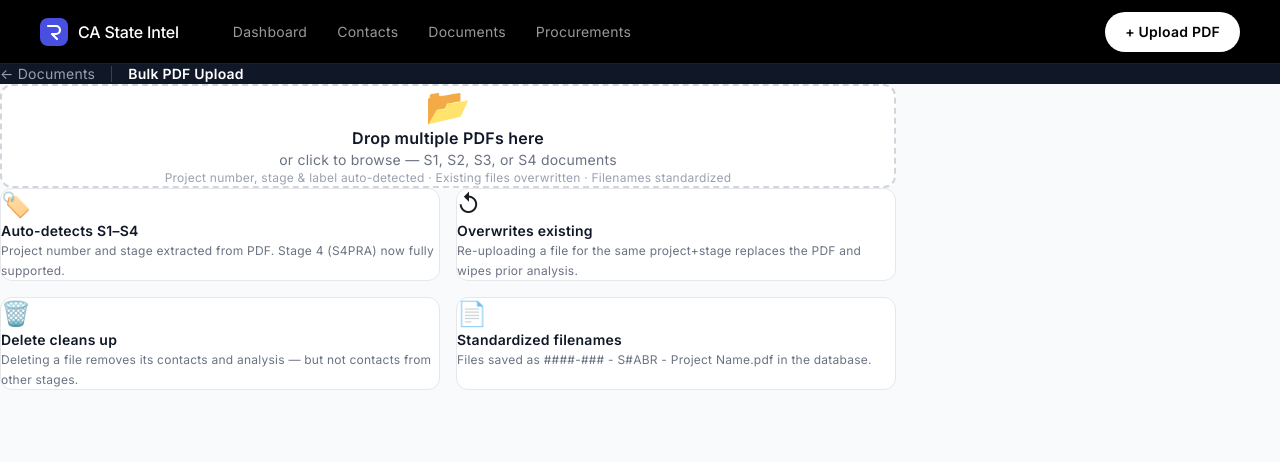
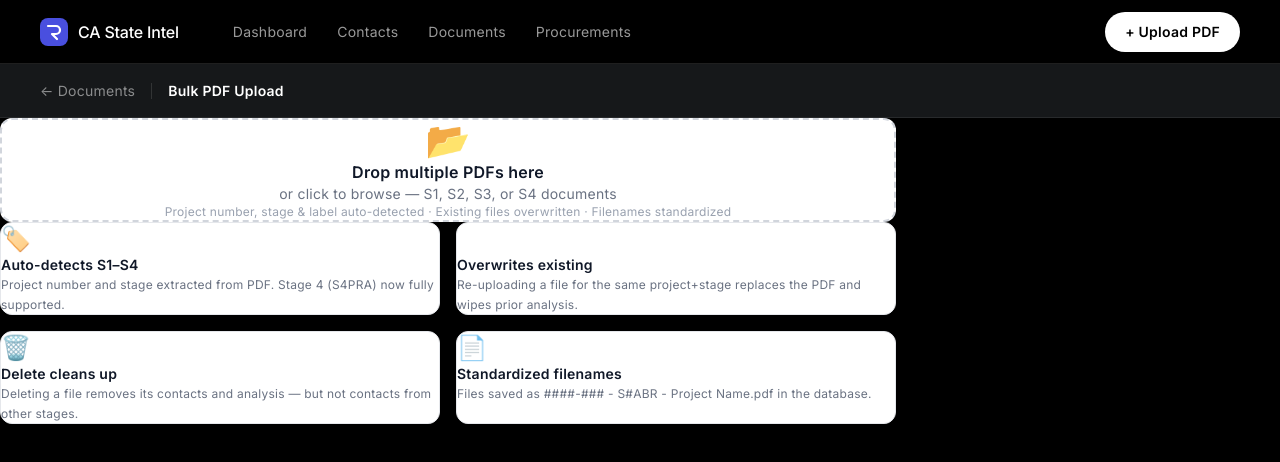
Before and after one commit to nirhiras/CAStateIntel, a Next.js app: page /CAStateIntel/upload in a window 1280 px wide. Shown: the top 462 px of the page. Built offline with nearby package versions, Linux system fonts and the light colour scheme.

Commit message:
style: upload page — full Revolut dark theme

```diff
--- a/app/CAStateIntel/upload/page.tsx
+++ b/app/CAStateIntel/upload/page.tsx
@@ -166,13 +166,13 @@ export default function UploadPage() {
   const overwriteCount = files.filter(f => f.was_overwrite).length;
 
   return (
-    <div className="min-h-screen bg-gray-50">
+    <div style={{ minHeight: "100vh", background: "#000000", color: "#ffffff" }}>
       <RvtNav />
       {/* Header */}
-      <div className="bg-gray-900 text-white px-8 py-4 flex items-center justify-between">
+      <div style={{ background: "#16181a", padding: "16px 40px", display: "flex", alignItems: "center", justifyContent: "space-between", borderBottom: "1px solid rgba(255,255,255,0.08)" }}>
         <div className="flex items-center gap-4">
-          <a href="/CAStateIntel/documents" className="text-gray-400 hover:text-white text-sm">← Documents</a>
-          <div className="w-px h-4 bg-gray-700" />
+          <a href="/CAStateIntel/documents" style={{ color: "rgba(255,255,255,0.5)", textDecoration: "none", fontSize: 14 }}>← Documents</a>
+          <div style={{ width: 1, height: 16, background: "rgba(255,255,255,0.12)" }} />
           <span className="text-sm font-semibold">Bulk PDF Upload</span>
         </div>
         {files.length > 0 && (
@@ -279,7 +279,7 @@ export default function UploadPage() {
                     {/* Filename row */}
                     <div className="flex items-center gap-2 flex-wrap">
                       <span className="text-sm font-medium text-gray-800 truncate max-w-xs">{uf.file.name}</span>
-                      <span className="text-xs text-gray-400">{(uf.file.size / 1024).toFixed(0)} KB</span>
+                      <span style={{ fontSize: 12, color: "rgba(255,255,255,0.4)" }}>{(uf.file.size / 1024).toFixed(0)} KB</span>
                       <span className={`text-xs px-2 py-0.5 rounded-full font-medium
                         ${uf.status === 'done' ? 'bg-green-100 text-green-700' :
                           uf.status === 'error' ? 'bg-red-100 text-red-700' :
@@ -319,7 +319,7 @@ export default function UploadPage() {
                         </div>
                         {/* Canonical filename */}
                         {uf.canonical_filename && (
-                          <div className="text-xs text-gray-400 font-mono truncate">
+                          <div style={{ fontSize: 12, color: "rgba(255,255,255,0.35)", fontFamily: "monospace", overflow: "hidden", textOverflow: "ellipsis", whiteSpace: "nowrap" }}>
                             📄 {uf.canonical_filename}
                           </div>
                         )}
@@ -328,7 +328,7 @@ export default function UploadPage() {
 
                     {/* Error */}
                     {uf.status === 'error' && (
-                      <p className="text-xs text-red-600 mt-1">{uf.error}</p>
+                      <p style={{ fontSize: 12, color: "#f87171", marginTop: 4 }}>{uf.error}</p>
                     )}
 
                     {/* Manual override */}
@@ -367,7 +367,7 @@ export default function UploadPage() {
                   {/* Delete button */}
                   <button onClick={() => remove(uf)}
                     disabled={uf.status === 'uploading'}
-                    className="text-gray-300 hover:text-red-400 disabled:opacity-30 text-lg leading-none px-1 flex-shrink-0"
+                    style={{ background: "none", border: "none", color: "rgba(255,255,255,0.3)", cursor: "pointer", fontSize: 18, lineHeight: 1, padding: "0 4px", flexShrink: 0 }}
                     title={uf.status === 'done' ? 'Delete from DB + analysis' : 'Remove'}>
                     ×
                   </button>
```
